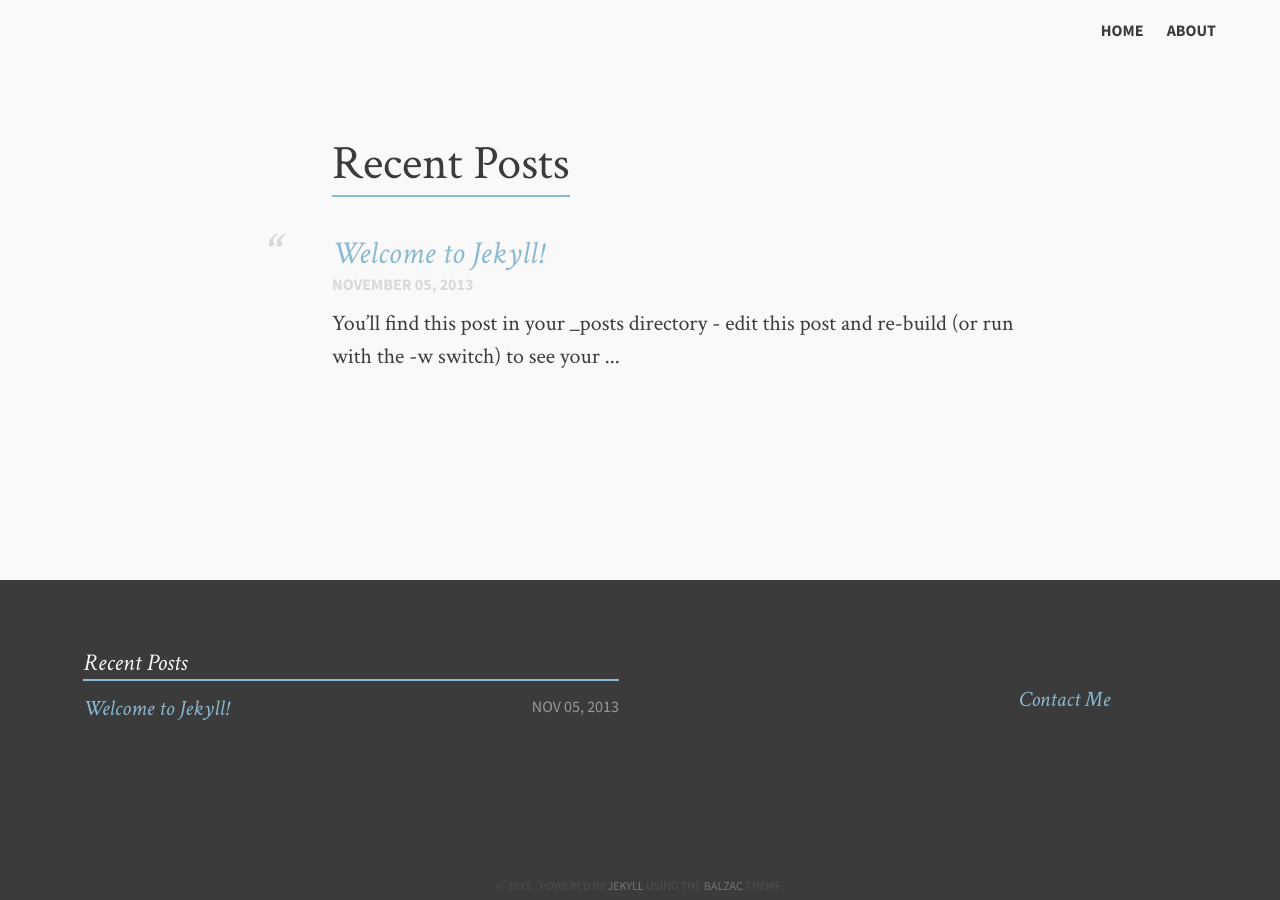
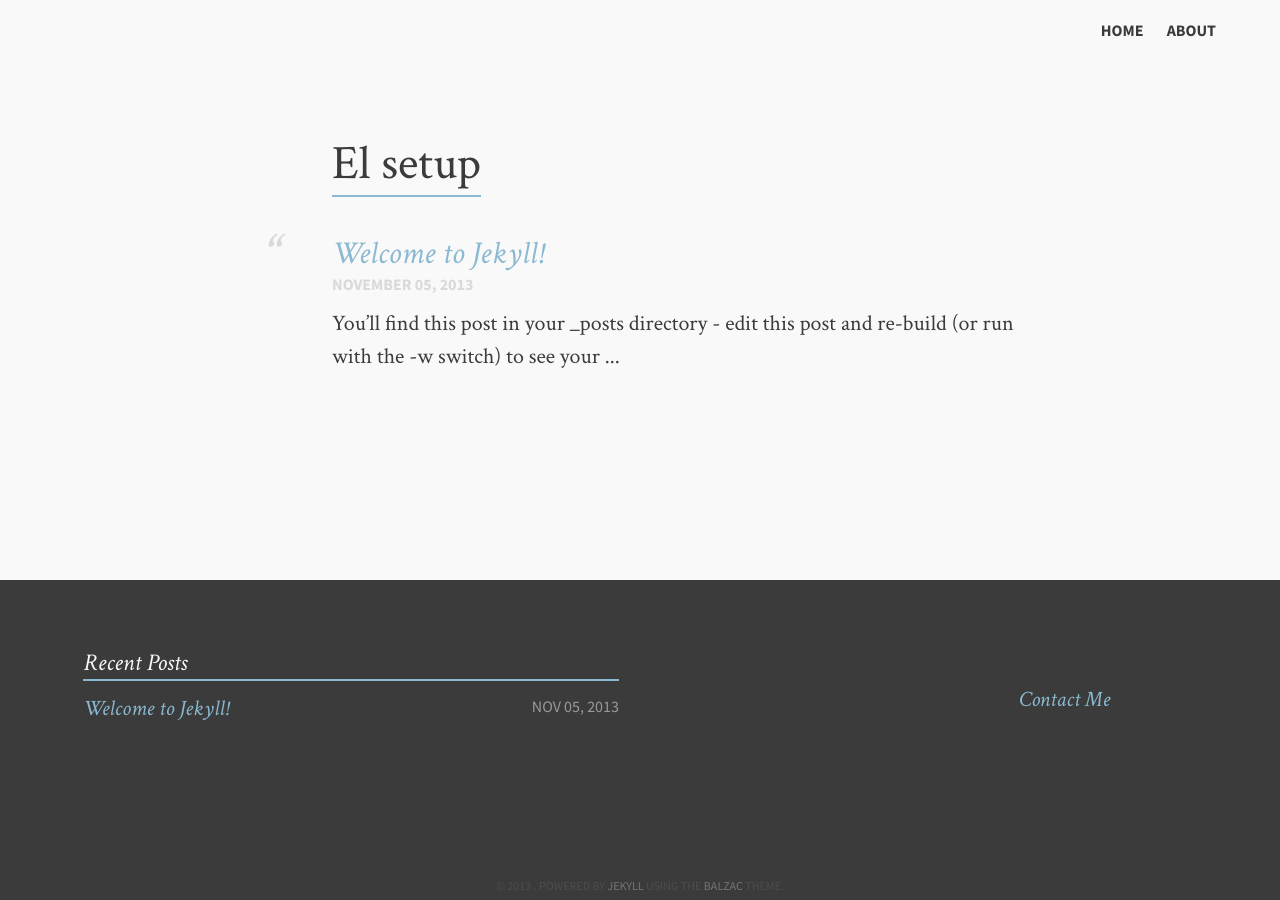
Before and after one commit to teoruiz/usaesto, a Jekyll site: the page built from index.md, in a window 1280 px wide. Built offline with Jekyll 4.4.1, drawn with Linux system fonts in a browser that asks for light colours; Markdown is read by kramdown in place of the engine named in the settings.

Commit message:
Cambiando tags de index

```diff
--- a/index.md
+++ b/index.md
@@ -1,7 +1,7 @@
 ---
 layout: home
-title: "Recent Posts"
-tags: [Jekyll, theme, responsive, blog, template]
+title: "El setup"
+tags: ["asuntos internos"]
 image:
   feature: typewriter.jpg
 ---
```
